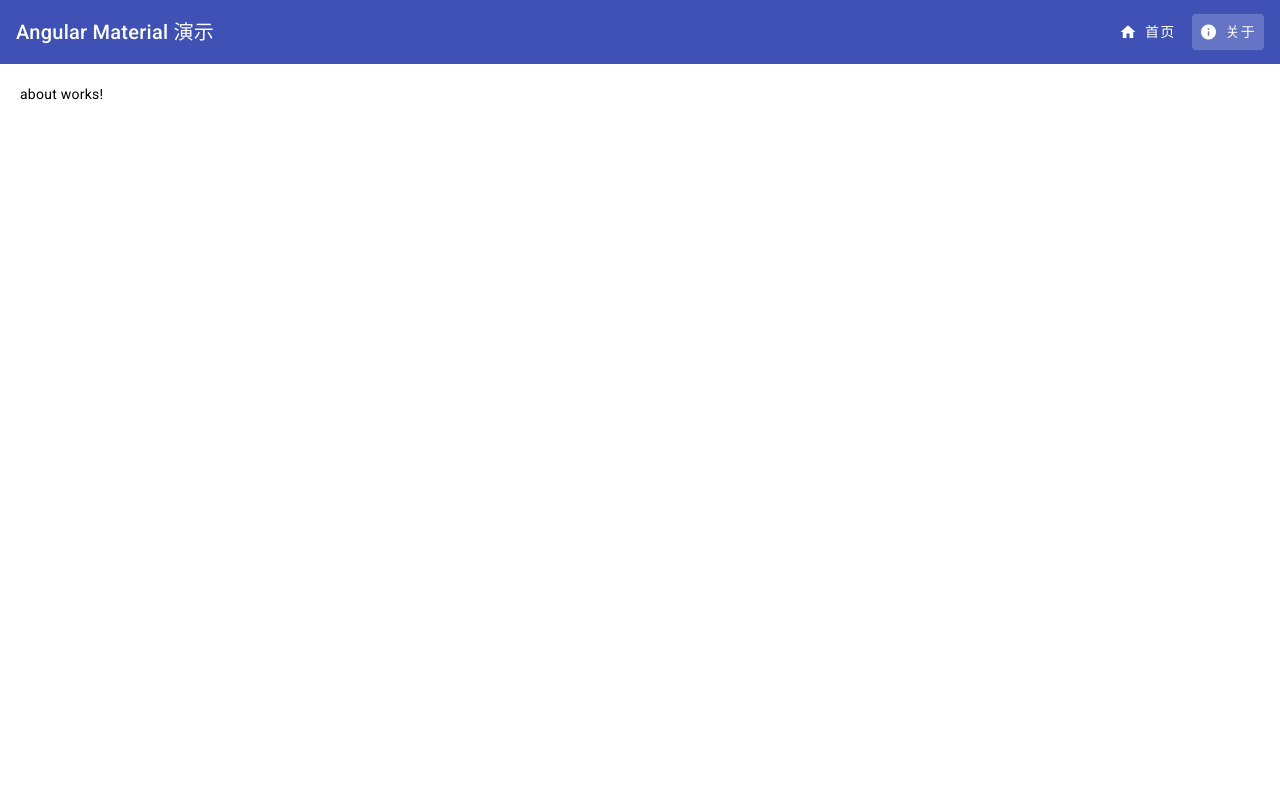
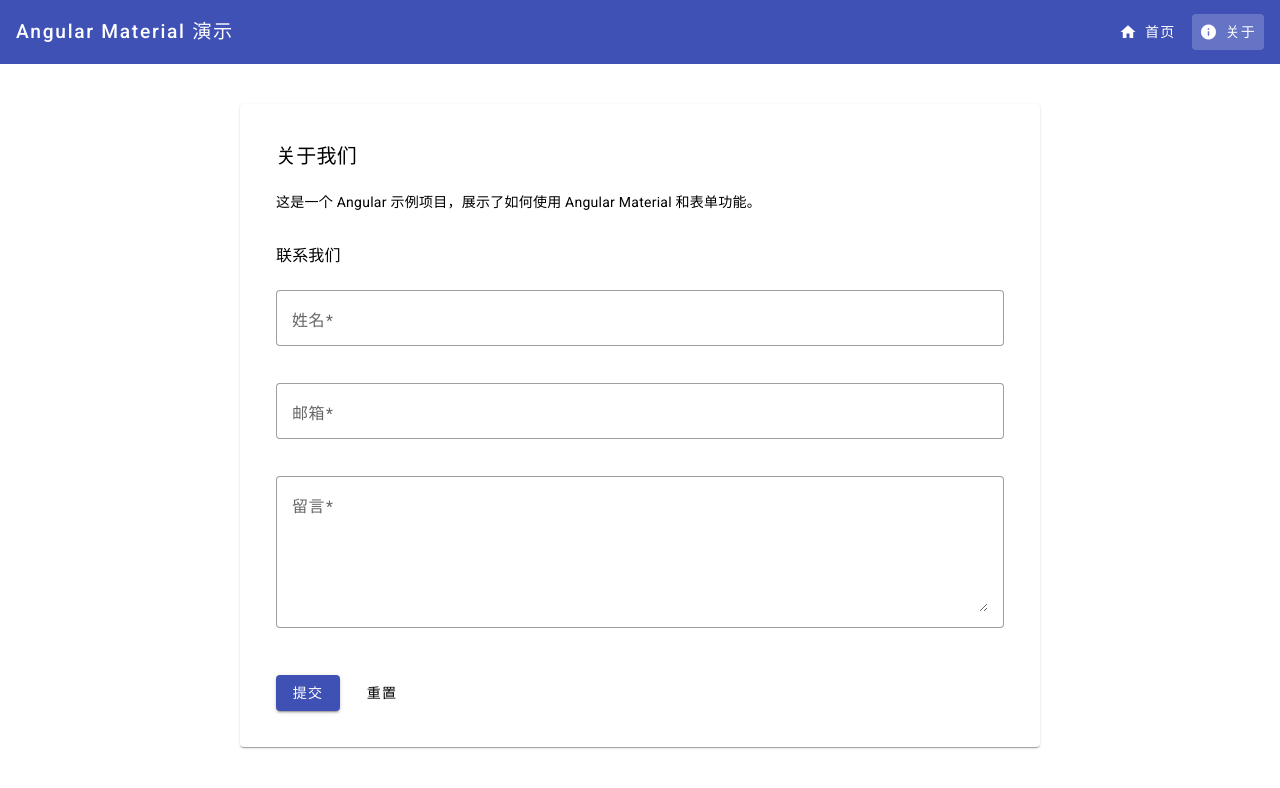
Before and after one commit to zrtch/angular-web, an Angular app: page /about in a window 1280 px wide. Shown: the top 788 px of the page. Built offline with nearby package versions, Linux system fonts and the light colour scheme.

Commit message:
feat: 表单

```diff
--- a/src/app/components/navigation/navigation.component.html
+++ b/src/app/components/navigation/navigation.component.html
@@ -1,5 +1,7 @@
 <mat-toolbar color="primary">
-  <span>Angular Material 演示</span>
+  <a mat-button [routerLink]="['/']" class="app-title">
+    <span>Angular Material 演示</span>
+  </a>
   <span class="spacer"></span>
 
   <div class="nav-links">
--- a/src/app/components/navigation/navigation.component.scss
+++ b/src/app/components/navigation/navigation.component.scss
@@ -1,5 +1,12 @@
 .spacer {
   flex: 1 1 auto;
+}
+
+.app-title {
+  font-size: 1.2rem;
+  font-weight: 500;
+  text-decoration: none;
+  padding-left: 0;
 }
 
 .nav-links {
--- a/src/app/pages/about/about.component.html
+++ b/src/app/pages/about/about.component.html
@@ -1 +1,80 @@
-<p>about works!</p>
+<div class="about-container">
+  <mat-card>
+    <mat-card-header>
+      <mat-card-title>关于我们</mat-card-title>
+    </mat-card-header>
+    <mat-card-content>
+      <p>
+        这是一个 Angular 示例项目，展示了如何使用 Angular Material 和表单功能。
+      </p>
+
+      <h3>联系我们</h3>
+      <form
+        [formGroup]="contactForm"
+        (ngSubmit)="onSubmit()"
+        class="contact-form"
+      >
+        <mat-form-field appearance="outline" class="form-field">
+          <mat-label>姓名</mat-label>
+          <input matInput formControlName="name" placeholder="请输入您的姓名" />
+          <mat-error
+            *ngIf="f['name'].errors?.['required'] && (f['name'].touched || submitted)"
+          >
+            姓名是必填项
+          </mat-error>
+          <mat-error
+            *ngIf="f['name'].errors?.['minlength'] && (f['name'].touched || submitted)"
+          >
+            姓名至少需要2个字符
+          </mat-error>
+        </mat-form-field>
+
+        <mat-form-field appearance="outline" class="form-field">
+          <mat-label>邮箱</mat-label>
+          <input
+            matInput
+            formControlName="email"
+            placeholder="请输入您的邮箱"
+          />
+          <mat-error
+            *ngIf="f['email'].errors?.['required'] && (f['email'].touched || submitted)"
+          >
+            邮箱是必填项
+          </mat-error>
+          <mat-error
+            *ngIf="f['email'].errors?.['email'] && (f['email'].touched || submitted)"
+          >
+            请输入有效的邮箱地址
+          </mat-error>
+        </mat-form-field>
+
+        <mat-form-field appearance="outline" class="form-field">
+          <mat-label>留言</mat-label>
+          <textarea
+            matInput
+            formControlName="message"
+            rows="5"
+            placeholder="请输入您的留言"
+          ></textarea>
+          <mat-error
+            *ngIf="f['message'].errors?.['required'] && (f['message'].touched || submitted)"
+          >
+            留言是必填项
+          </mat-error>
+          <mat-error
+            *ngIf="f['message'].errors?.['minlength'] && (f['message'].touched || submitted)"
+          >
+            留言至少需要10个字符
+          </mat-error>
+        </mat-form-field>
+
+        <div class="form-actions">
+          <button mat-raised-button color="primary" type="submit">提交</button>
+          <button mat-button type="button" (click)="contactForm.reset()">
+            重置
+          </button>
+        </div>
+      </form>
+    </mat-card-content>
+  </mat-card>
+</div>
--- a/src/app/pages/about/about.component.scss
+++ b/src/app/pages/about/about.component.scss
@@ -0,0 +1,35 @@
+.about-container {
+  max-width: 800px;
+  margin: 20px auto;
+  padding: 0 20px;
+}
+
+.contact-form {
+  display: flex;
+  flex-direction: column;
+  margin-top: 20px;
+}
+
+.form-field {
+  width: 100%;
+  margin-bottom: 15px;
+}
+
+.form-actions {
+  display: flex;
+  gap: 10px;
+  margin-top: 10px;
+}
+
+mat-card {
+  padding: 20px;
+}
+
+mat-card-title {
+  margin-bottom: 20px;
+}
+
+h3 {
+  margin-top: 30px;
+  margin-bottom: 10px;
+}
--- a/src/app/pages/about/about.component.ts
+++ b/src/app/pages/about/about.component.ts
@@ -1,11 +1,63 @@
-import { Component } from '@angular/core';
+import { Component, OnInit } from '@angular/core';
+import {
+  FormBuilder,
+  FormGroup,
+  ReactiveFormsModule,
+  Validators,
+} from '@angular/forms';
+import { MatFormFieldModule } from '@angular/material/form-field';
+import { MatInputModule } from '@angular/material/input';
+import { MatButtonModule } from '@angular/material/button';
+import { MatCardModule } from '@angular/material/card';
+import { CommonModule } from '@angular/common';
 
 @Component({
   selector: 'app-about',
-  imports: [],
+  imports: [
+    CommonModule,
+    ReactiveFormsModule,
+    MatFormFieldModule,
+    MatInputModule,
+    MatButtonModule,
+    MatCardModule,
+  ],
   templateUrl: './about.component.html',
-  styleUrl: './about.component.scss'
+  styleUrl: './about.component.scss',
 })
-export class AboutComponent {
+export class AboutComponent implements OnInit {
+  contactForm!: FormGroup;
+  submitted = false;
 
+  constructor(private fb: FormBuilder) {}
+
+  ngOnInit(): void {
+    this.initForm();
+  }
+
+  initForm(): void {
+    this.contactForm = this.fb.group({
+      name: ['', [Validators.required, Validators.minLength(2)]],
+      email: ['', [Validators.required, Validators.email]],
+      message: ['', [Validators.required, Validators.minLength(10)]],
+    });
+  }
+
+  onSubmit(): void {
+    this.submitted = true;
+
+    if (this.contactForm.valid) {
+      console.log('表单数据：', this.contactForm.value);
+      // 这里可以添加发送数据到服务器的逻辑
+      // 例如：this.contactService.sendMessage(this.contactForm.value).subscribe(...)
+
+      // 重置表单
+      this.contactForm.reset();
+      this.submitted = false;
+    }
+  }
+
+  // 便捷访问表单控件
+  get f() {
+    return this.contactForm.controls;
+  }
 }
```
Also changed, not shown: 1 other file (tests, documents, lock files or other folders).
